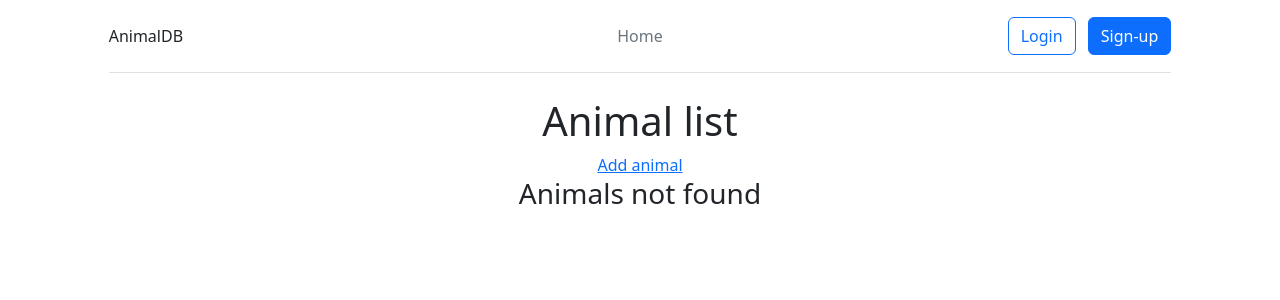
After one commit to KirillDomitin/animaldb, a Django app: page /animals/ in a window 1280 px wide. The commit adds this page. Shown: the top 300 px of the page. Run offline with Django 4.2, Linux system fonts and the light colour scheme; data that the repository does not hold is empty.

Commit message:
add crud for animals

```diff
--- a/animaldb/urls.py
+++ b/animaldb/urls.py
@@ -18,6 +18,6 @@ from django.urls import path, include
 
 urlpatterns = [
     path('admin/', admin.site.urls),
-    path('', include('animals.urls')),
+    path('animals/', include('animals.urls')),
     path('users/', include('app_users.urls'))
 ]
--- a/animals/urls.py
+++ b/animals/urls.py
@@ -1,7 +1,10 @@
 from django.urls import path
-from .views import AnimalListView, AnimalCreateView
+from .views import AnimalListView, AnimalCreateView, AnimalUpdateView, AnimalDeleteView, AnimalDetailView
 
 urlpatterns = [
     path('', AnimalListView.as_view(), name='animal_list'),
     path('create/', AnimalCreateView.as_view(), name='animal_create'),
+    path('<int:pk>/update/', AnimalUpdateView.as_view(), name='animal_update'),
+    path('<int:pk>/delete/', AnimalDeleteView.as_view(), name='animal_delete'),
+    path('<int:pk>/', AnimalDetailView.as_view(), name='animal_detail'),
 ]
--- a/animals/views.py
+++ b/animals/views.py
@@ -1,22 +1,42 @@
-from django.shortcuts import render
+from django.http import HttpResponseRedirect
+from django.shortcuts import render, redirect
 from django.urls import reverse_lazy
 
 from .models import AnimalModel, ShelterModel
-from django.views.generic import ListView, DetailView, UpdateView, DeleteView, CreateView
+from django.views.generic import ListView, DetailView, UpdateView, DeleteView, CreateView, RedirectView
 from .forms import AnimalCreateForm
 
 
 class AnimalListView(ListView):
     model = AnimalModel
-    template_name = 'animals/list.html'
+    template_name = 'animals/animal_list.html'
     context_object_name = 'animal_list'
 
     def get_queryset(self):
-        return AnimalModel.objects.all()
+        return AnimalModel.objects.order_by('pk').all()
 
 
 class AnimalCreateView(CreateView):
     form_class = AnimalCreateForm
-    template_name = 'animals/create.html'
+    template_name = 'animals/animal_create.html'
     context_object_name = 'animal_create'
     success_url = reverse_lazy('animal_list')
+
+
+class AnimalUpdateView(UpdateView):
+    model = AnimalModel
+    template_name = 'animals/animal_update.html'
+    context_object_name = 'animal_update'
+    fields = '__all__'
+    success_url = reverse_lazy('animal_list')
+
+class AnimalDeleteView(DeleteView):
+    model = AnimalModel
+    template_name = 'animals/animal_delete.html'
+    context_object_name = 'animal_delete'
+    success_url = reverse_lazy('animal_list')
+
+class AnimalDetailView(DetailView):
+    model = AnimalModel
+    template_name = 'animals/animal_detail.html'
+    context_object_name = 'animal_detail'
--- /dev/null
+++ b/templates/animals/animal_list.html
@@ -0,0 +1,38 @@
+{% extends 'base.html' %}
+{% block title %}
+    All animals
+{% endblock title %}
+{% block content %}
+    <h1 class="text-center">Animal list</h1>
+    <div class="">
+        <a href="{% url 'animal_create' %}">Add animal</a>
+        {% if animal_list %}
+            <table class="table table-borderless table-hover text-center">
+                <thead>
+                <tr>
+                    <th scope="col">#</th>
+                    <th scope="col">Nickname</th>
+                    <th scope="col">Age</th>
+                    <th scope="col">Identifying mark</th>
+                    <th scope="col">Action</th>
+                </tr>
+                </thead>
+                <tbody>
+                {% for animal in animal_list %}
+                    <tr>
+                        <th scope="row">{{ animal.pk }}</th>
+                        <td><a href="{% url 'animal_detail' animal.id %}"> {{ animal.nickname }}</a></td>
+                        <td>{{ animal.age }}</td>
+                        <td>{{ animal.identifying_mark }}</td>
+                        <td><a href="{% url 'animal_update' animal.id %}">Update</a> / <a
+                                href="{% url 'animal_delete' animal.id %}">Delete</a></td>
+                    </tr>
+                {% endfor %}
+                </tbody>
+            </table>
+        {% else %}
+            <h3>Animals not found</h3>
+        {% endif %}
+    </div>
+
+{% endblock %}
--- a/templates/base.html
+++ b/templates/base.html
@@ -14,14 +14,14 @@
 <div class="col-1"></div>
     <div class="col-10 text-center">
         <header class="d-flex flex-wrap align-items-center justify-content-center justify-content-md-between py-3 mb-4 border-bottom">
-            <a href="/" class="d-flex align-items-center col-md-3 mb-2 mb-md-0 text-dark text-decoration-none">
+            <a href="{% url 'animal_list' %}" class="d-flex align-items-center col-md-3 mb-2 mb-md-0 text-dark text-decoration-none">
                 AnimalDB
                 {#            <svg class="bi me-2" width="40" height="32" role="img" aria-label="Bootstrap">#}
                 {#                <use xlink:href="#bootstrap"/>#}
                 {#            </svg>#}
             </a>
             <ul class="nav col-12 col-md-auto mb-2 justify-content-center mb-md-0">
-                <li><a href="/" class="nav-link px-2 link-secondary">Home</a></li>
+                <li><a href="{% url 'animal_list' %}" class="nav-link px-2 link-secondary">Home</a></li>
                 {#            <li><a href="#" class="nav-link px-2 link-dark">Features</a></li>#}
                 {#            <li><a href="#" class="nav-link px-2 link-dark">Pricing</a></li>#}
                 {#            <li><a href="#" class="nav-link px-2 link-dark">FAQs</a></li>#}
```
Also changed, not shown: templates/animals/animal_create.html (renamed from templates/animals/create.html, +3 -9 lines), templates/animals/animal_delete.html (added, +14 -0 lines), templates/animals/animal_detail.html (added, +12 -0 lines), templates/animals/animal_update.html (added, +8 -0 lines), templates/animals/list.html (deleted, +0 -30 lines).
